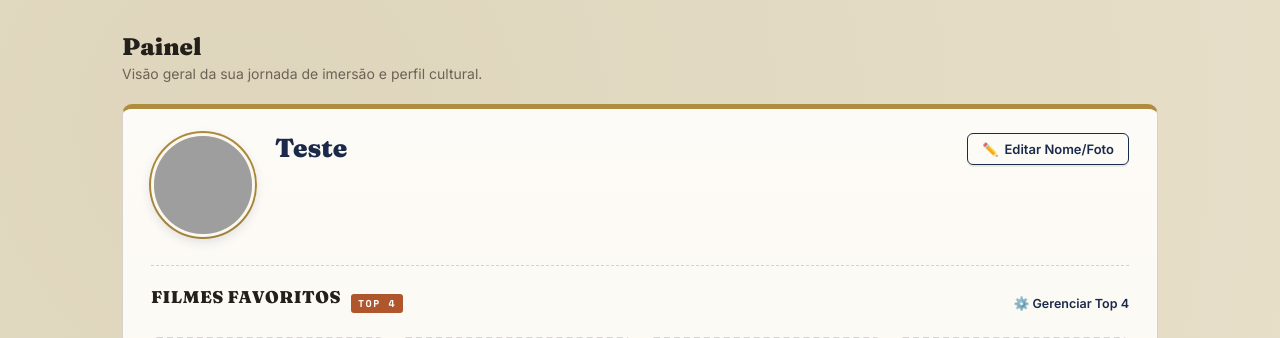
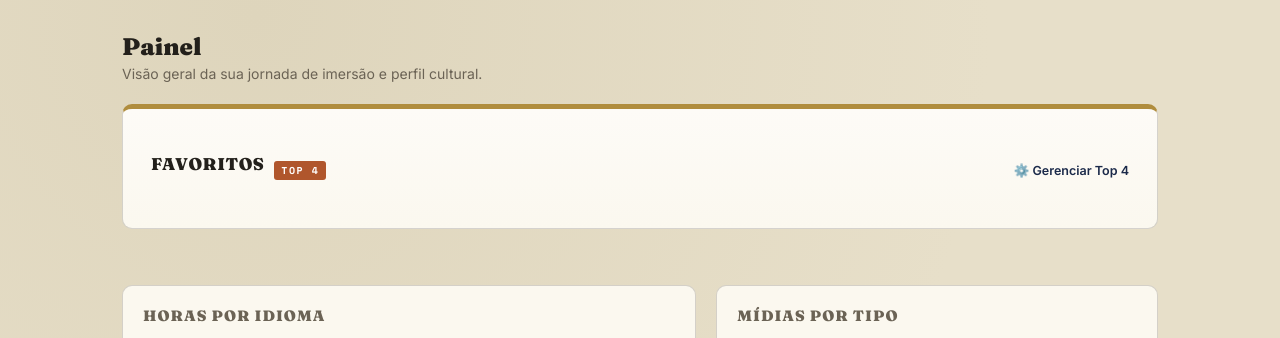
Before and after one commit to JV-0-JV/Passaporte-Cultural, a Flask app: page / in a window 1280 px wide. Shown: the part 126-464 px from the top of the page. Run offline with Flask 3, Linux system fonts and the light colour scheme; data comes from the database, SQL or seed files in the repository; grey boxes are pictures that could not be loaded.

Commit message:
Remove profile

```diff
--- a/templates/index.html
+++ b/templates/index.html
@@ -36,33 +36,12 @@
       </div>
     </div>
 
-    <!-- ================= PERFIL (FOTO + NOME) & FILMES FAVORITOS (TOP 4) ================= -->
+    <!-- ================= FAVORITOS (TOP 4) ================= -->
     <div class="painel-card perfil-card" style="margin-bottom: 24px;">
-      <div class="perfil-header-container">
-        <!-- Avatar, Foto e Nome -->
-        <div class="perfil-usuario-box">
-          <div class="perfil-avatar-wrapper">
-            <img id="perfil-avatar-img" src="" alt="Foto de Perfil" class="perfil-avatar-foto" onerror="this.onerror=null; this.src='https://ui-avatars.com/api/?name=Passaporte+Cultural&background=1B2A4A&color=fff&size=150'">
-          </div>
-
-          <div class="perfil-info-principal">
-            <h2 id="perfil-nome-exibicao" class="perfil-nome-texto">Carregando...</h2>
-          </div>
-        </div>
-
-        <!-- Botão de Editar Nome e Foto -->
-        <div class="perfil-conexoes-acoes">
-          <button class="botao secundario perfil-editar-btn" id="btn-abrir-modal-perfil">
-            <span>✏️</span> Editar Nome/Foto
-          </button>
-        </div>
-      </div>
-
-      <!-- ================= 2. FILMES FAVORITOS (TOP 4) ================= -->
       <div class="top4-secao-container">
         <div class="top4-header">
           <div class="top4-titulo-wrapper">
-            <h3>Filmes Favoritos</h3>
+            <h3>Favoritos</h3>
             <span class="selo-top4">TOP 4</span>
           </div>
           <button class="link-acao" id="btn-abrir-modal-top4">⚙️ Gerenciar Top 4</button>
```
